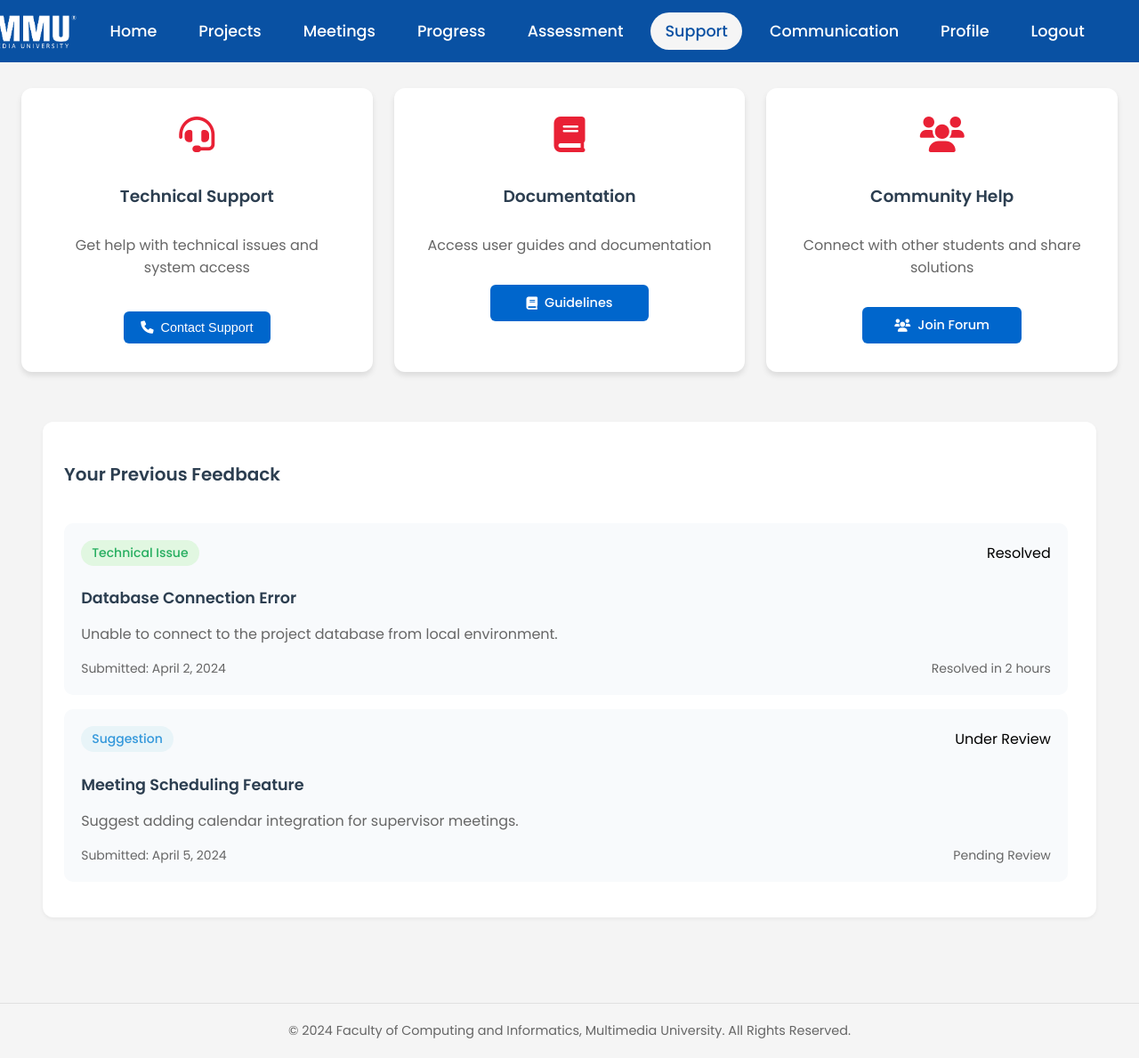
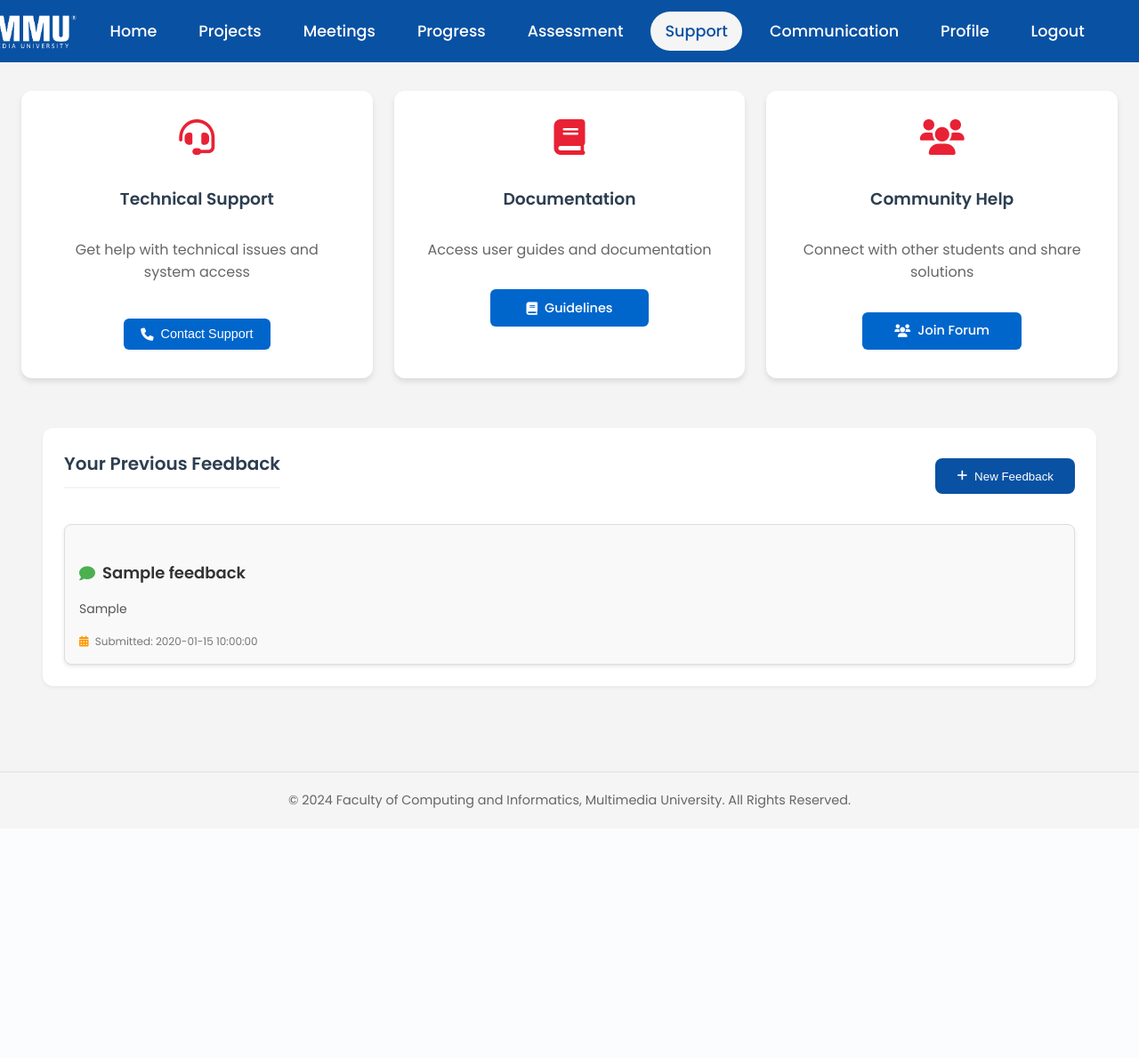
Before and after one commit to YongJinYit1214/final-year-project-management-system, a PHP site: page /pages/support/support-page.php in a window 1280 px wide. Shown: the whole page at 89% size. After the commit the page ends 908 px from the top, so only its background shows below. Run offline with PHP 8.4, Linux system fonts and the light colour scheme; the visitor is signed in with stand-in values (Sample User, id 1); tables that the repository leaves empty hold one stand-in row (values such as "Sample post").

Commit message:
feedback feature completed

```diff
--- a/auth/auth_handlers.php
+++ b/auth/auth_handlers.php
@@ -1,6 +1,7 @@
 <?php
 session_start();
 header('Content-Type: application/json');
+require_once "../db_connection.php";
 
 try {
     require_once __DIR__ . '/../db_connection.php';
@@ -32,7 +33,7 @@ try {
 }
 
 function handleRegistration($data) {
-    global $conn;
+    $conn = OpenCon();
 
     try {
         // Check for required fields
@@ -103,7 +104,7 @@ function handleRegistration($data) {
 }
 
 function handleLogin($data) {
-    global $conn;
+    $conn = OpenCon();
 
     try {
         if (!$conn) {
--- /dev/null
+++ b/components/form/feedback-form.css
@@ -0,0 +1,150 @@
+/* General Styling */
+body {
+    font-family: Arial, sans-serif;
+    margin: 0;
+    padding: 0;
+    background-color: #f4f4f9;
+    color: #333;
+    line-height: 1.6;
+}
+
+/* Modal Overlay */
+.modal {
+    display: none; /* Hidden by default */
+    position: fixed;
+    z-index: 1000; /* Ensures it appears above all other content */
+    left: 0;
+    top: 0;
+    width: 100%;
+    height: 100%;
+    overflow: auto;
+    background: rgba(0, 0, 0, 0.7); /* Semi-transparent overlay */
+}
+
+/* Modal Content */
+.modal-content {
+    background: #fff;
+    margin: 5% auto;
+    padding: 20px;
+    border-radius: 8px;
+    width: 50%;
+    max-width: 600px;
+    box-shadow: 0 4px 10px rgba(0, 0, 0, 0.2);
+    position: relative;
+    animation: slide-in 0.3s ease-out;
+}
+
+/* Close Button */
+.close-btn {
+    position: absolute;
+    top: 10px;
+    right: 15px;
+    font-size: 1.5rem;
+    font-weight: bold;
+    color: #555;
+    cursor: pointer;
+}
+
+.close-btn:hover {
+    color: #000;
+}
+
+/* Panel Header */
+.panel-header h3 {
+    margin: 0;
+    font-size: 1.5rem;
+    color: #444;
+    border-bottom: 2px solid #f4f4f4;
+    padding-bottom: 10px;
+}
+
+/* Form Styles */
+.feedback-form {
+    display: flex;
+    flex-direction: column;
+    gap: 15px;
+}
+
+.feedback-form .form-group {
+    display: flex;
+    flex-direction: column;
+}
+
+.feedback-form label {
+    font-weight: bold;
+    margin-bottom: 5px;
+}
+
+.feedback-form input,
+.feedback-form select,
+.feedback-form textarea {
+    padding: 10px;
+    font-size: 1rem;
+    border: 1px solid #ddd;
+    border-radius: 5px;
+    width: 100%;
+    box-sizing: border-box;
+    transition: border-color 0.2s ease;
+}
+
+.feedback-form input:focus,
+.feedback-form select:focus,
+.feedback-form textarea:focus {
+    border-color: #007BFF;
+    outline: none;
+}
+
+/* File Input */
+.feedback-form input[type="file"] {
+    border: none;
+    padding: 0;
+}
+
+.feedback-form small {
+    font-size: 0.9rem;
+    color: #777;
+}
+
+/* Submit Button */
+.submit-btn {
+    background: #007BFF;
+    color: #fff;
+    border: none;
+    border-radius: 5px;
+    padding: 10px;
+    font-size: 1rem;
+    cursor: pointer;
+    transition: background 0.3s ease;
+}
+
+.submit-btn:hover {
+    background: #0056b3;
+}
+
+/* Open Modal Button */
+.open-modal-btn {
+    padding: 10px 15px;
+    font-size: 1rem;
+    color: #fff;
+    background: #28a745;
+    border: none;
+    border-radius: 5px;
+    cursor: pointer;
+    transition: background 0.3s ease;
+}
+
+.open-modal-btn:hover {
+    background: #218838;
+}
+
+/* Animations */
+@keyframes slide-in {
+    from {
+        transform: translateY(-50px);
+        opacity: 0;
+    }
+    to {
+        transform: translateY(0);
+        opacity: 1;
+    }
+}
--- a/components/form/feedback-form.php
+++ b/components/form/feedback-form.php
@@ -1,41 +1,60 @@
-<!-- Feedback Form -->
-<div class="action-panel">
+<?php
+require_once "../../db_connection.php";
+
+if ($_SERVER['REQUEST_METHOD'] === 'POST') {
+    $title = $_POST['title'];
+    $feedback = $_POST['feedback'];
+    addFeedback($title, $feedback);
+    header("Location: /fyp-system/pages/support/support-page.php");
+}
+
+function addFeedback($title, $feedback) {
+    require_once '../../db_connection.php';
+    $conn = OpenCon();
+    session_start();
+
+    $user_id = $_SESSION['user_id']; // Assuming user_id is stored in the session
+
+    // Use a prepared statement
+    $stmt = $conn->prepare("INSERT INTO feedbacks (user_id, title, feedback) VALUES (?, ?, ?)");
+    $stmt->bind_param("iss", $user_id, $title, $feedback);
+
+    if ($stmt->execute()) {
+        echo "Feedback added successfully!";
+    } else {
+        echo "Error: " . $stmt->error;
+    }
+
+    $stmt->close();
+    CloseCon($conn);
+}
+?>
+
+<!DOCTYPE html>
+<html>
+    <head>
+        <link rel="stylesheet" href="/fyp-system/components/form/feedback-form.css">
+    </head>
+    <body>
+        <!-- Modal Container -->
+        <div id="feedbackModal" class="modal">
+            <div class="modal-content">
+                <span class="close-btn">&times;</span>
                 <div class="panel-header">
                     <h3>Submit Feedback</h3>
                 </div>
-    <form id="feedbackForm" class="feedback-form">
+                <form id="feedbackForm" class="feedback-form" method="post" action="">
                     <div class="form-group">
-            <label for="feedbackType">Type of Feedback</label>
-            <select id="feedbackType" required>
-                <option value="">Select type...</option>
-                <option value="technical">Technical Support</option>
-                <option value="system">System Issues</option>
-                <option value="suggestion">Suggestions</option>
-                <option value="other">Other</option>
-            </select>
+                        <label for="title">Subject</label>
+                        <input type="text" id="title" name="title" required placeholder="Brief description of the issue">
                     </div>
                     <div class="form-group">
-            <label for="feedbackSubject">Subject</label>
-            <input type="text" id="feedbackSubject" required placeholder="Brief description of the issue">
-        </div>
-        <div class="form-group">
-            <label for="feedbackDescription">Description</label>
-            <textarea id="feedbackDescription" rows="4" required placeholder="Please provide detailed information..."></textarea>
-        </div>
-        <div class="form-group">
-            <label for="feedbackPriority">Priority</label>
-            <select id="feedbackPriority" required>
-                <option value="low">Low</option>
-                <option value="medium">Medium</option>
-                <option value="high">High</option>
-                <option value="urgent">Urgent</option>
-            </select>
-        </div>
-        <div class="form-group">
-            <label for="attachments">Attachments (optional)</label>
-            <input type="file" id="attachments" multiple>
-            <small>You can attach screenshots or relevant files</small>
+                        <label for="feedback">Description</label>
+                        <textarea id="feedback" name="feedback" rows="4" required placeholder="Please provide detailed information..."></textarea>
                     </div>
                     <button type="submit" class="submit-btn">Submit Feedback</button>
                 </form>
             </div>
+        </div>
+    </body>
+</html>
--- a/db_connection.php
+++ b/db_connection.php
@@ -1,4 +1,5 @@
 <?php
+function OpenCon() {
     $servername = "localhost:3307";
     $username = "root";
     $password = "";
@@ -8,6 +9,13 @@ $conn = new mysqli($servername, $username, $password, $dbname);
 
     if ($conn->connect_error) {
         die("Connection failed: " . $conn->connect_error);
+    }
+
+    return $conn;
+}
+
+function CloseCon($conn) {
+    $conn->close();
 }
 
 // Function to sanitize input data
--- /dev/null
+++ b/pages/support/fetch-feedback.php
@@ -0,0 +1,14 @@
+<?php
+require_once "../../db_connection.php";
+
+function getAllFeedbacks() {
+    $user_id = '';
+    $user_id = $_SESSION['user_id'];
+    $sql = "select title, feedback, created_at from feedbacks where user_id='$user_id'";
+    $conn = OpenCon();
+    $result = mysqli_query($conn, $sql);
+    CloseCon($conn);
+
+    return $result;
+}
+?>
--- a/pages/support/support-page.css
+++ b/pages/support/support-page.css
@@ -140,7 +140,7 @@ body {
 
 /* Buttons */
 .new-feedback-btn, .view-all-btn {
-    background: linear-gradient(45deg, var(--primary-color), var(--accent-color));
+    background: #0951a3;
     color: white;
     border: none;
     padding: 0.8rem 1.5rem;
@@ -157,63 +157,95 @@ body {
     box-shadow: 0 4px 12px rgba(37, 99, 235, 0.2);
 }
 
-/* Feedback Items */
 .feedback-list {
-    max-height: 500px;
-    overflow-y: auto;
-    padding-right: 0.5rem;
+    display: flex;
+    flex-direction: column;
+    gap: 1.5rem;
+    margin-top: 20px;
 }
 
 .feedback-item {
-    background: #f8fafc;
-    border-radius: 10px;
-    padding: 1.2rem;
-    margin-bottom: 1rem;
-    border-left: 4px solid var(--primary-color);
+    background-color: #f9f9f9;
+    border: 1px solid #ddd;
+    border-radius: 8px;
+    box-shadow: 0 2px 4px rgba(0, 0, 0, 0.1);
+    padding: 16px;
+    transition: transform 0.2s ease-in-out;
+}
+
+.feedback-item:hover {
+    transform: scale(1.02);
 }
 
 .feedback-header {
-    display: flex;
-    justify-content: space-between;
-    align-items: center;
-    margin-bottom: 0.8rem;
-}
-
-.feedback-type {
-    padding: 0.25rem 0.75rem;
-    border-radius: 20px;
-    font-size: 0.875rem;
-    font-weight: 500;
-}
-
-.feedback-type.technical {
-    background: #e1f7e1;
-    color: #27ae60;
-}
-
-.feedback-type.suggestion {
-    background: #e8f4f8;
-    color: #3498db;
+    margin-bottom: 12px;
 }
 
 .feedback-subject {
-    font-size: 1.1rem;
-    color: #2c3e50;
-    margin-bottom: 0.5rem;
+    font-size: 18px;
+    font-weight: bold;
+    color: #333;
+    margin-bottom: 8px;
+    display: flex;
+    align-items: center;
+    gap: 8px;
+}
+
+.feedback-subject i {
+    color: #4caf50;
 }
 
 .feedback-description {
-    color: #666;
-    margin-bottom: 1rem;
-    line-height: 1.5;
+    font-size: 14px;
+    color: #555;
+    margin-bottom: 16px;
+    line-height: 1.6;
 }
 
 .feedback-footer {
     display: flex;
     justify-content: space-between;
-    color: #666;
-    font-size: 0.875rem;
+    align-items: center;
+    font-size: 12px;
+    color: #777;
 }
+
+.feedback-footer i {
+    color: #ff9800;
+    margin-right: 4px;
+}
+
+.feedback-actions {
+    display: flex;
+    gap: 8px;
+}
+
+.feedback-actions button {
+    background: #007bff;
+    color: white;
+    border: none;
+    border-radius: 4px;
+    padding: 8px 12px;
+    font-size: 12px;
+    cursor: pointer;
+    display: flex;
+    align-items: center;
+    gap: 4px;
+    transition: background-color 0.2s;
+}
+
+.feedback-actions button:hover {
+    background-color: #0056b3;
+}
+
+.feedback-actions .delete-btn {
+    background-color: #f44336;
+}
+
+.feedback-actions .delete-btn:hover {
+    background-color: #d32f2f;
+}
+
 
 /* FAQ Styles */
 .faq-list {
--- a/pages/support/support-page.php
+++ b/pages/support/support-page.php
@@ -1,6 +1,8 @@
 <?php
 require_once '../../auth/auth_check.php';
 require_once '../../components/navbar.php';
+require_once '../../components/form/feedback-form.php';
+require_once "./fetch-feedback.php";
 ?>
 <!DOCTYPE html>
 <html lang="en">
@@ -46,37 +48,27 @@ require_once '../../components/navbar.php';
         <div class="action-panel">
             <div class="panel-header">
                 <h3>Your Previous Feedback</h3>
-                <button class="new-feedback-btn">
+                <button class="new-feedback-btn" id="newFeedbackBtn">
                     <i class="fas fa-plus"></i> New Feedback
                 </button>
             </div>
             <div class="feedback-list">
-                <div class="feedback-item">
-                    <div class="feedback-header">
-                        <span class="feedback-type technical">Technical Issue</span>
-                        <span class="feedback-status">Resolved</span>
-                    </div>
-                    <h4 class="feedback-subject">Database Connection Error</h4>
-                    <p class="feedback-description">Unable to connect to the project database from local environment.</p>
-                    <div class="feedback-footer">
-                        <span class="feedback-date">Submitted: April 2, 2024</span>
-                        <span class="resolution-time">Resolved in 2 hours</span>
-                    </div>
-                </div>
+                <?php
+                    $result = getAllFeedbacks();
+                    while ($row = $result->fetch_assoc()) {
+                        echo "<div class='feedback-item'>";
+                        echo "<div class='feedback-header'>";
+                        echo "<h4 class='feedback-subject'><i class='fas fa-comment'></i> ".$row['title']."</h4>";
+                        echo "<p class='feedback-description'>".$row['feedback']."</p>";
+                        echo "</div>";
+                        echo "<div class='feedback-footer'>";
+                        echo "<span class='feedback-date'><i class='fas fa-calendar-alt'></i> Submitted: ".$row['created_at']."</span>";
+                        echo "</div>";
+                        echo "</div>";
+                    }
+                ?>
+            </div>
 
-                <div class="feedback-item">
-                    <div class="feedback-header">
-                        <span class="feedback-type suggestion">Suggestion</span>
-                        <span class="feedback-status">Under Review</span>
-                    </div>
-                    <h4 class="feedback-subject">Meeting Scheduling Feature</h4>
-                    <p class="feedback-description">Suggest adding calendar integration for supervisor meetings.</p>
-                    <div class="feedback-footer">
-                        <span class="feedback-date">Submitted: April 5, 2024</span>
-                        <span class="pending">Pending Review</span>
-                    </div>
-                </div>
-            </div>
         </div>
     </div>
 </div>
@@ -85,5 +77,30 @@ require_once '../../components/navbar.php';
     <p>&copy; 2024 Faculty of Computing and Informatics, Multimedia University. All Rights Reserved.</p>
 </footer>
 
+<script>
+// Get the modal, open button, and close button
+const feedbackModal = document.getElementById("feedbackModal");
+const openModalBtn = document.getElementById("newFeedbackBtn");
+const closeBtn = document.querySelector(".close-btn");
+
+// Show the modal
+openModalBtn.addEventListener("click", () => {
+    feedbackModal.style.display = "block";
+});
+
+// Hide the modal when the close button is clicked
+closeBtn.addEventListener("click", () => {
+    feedbackModal.style.display = "none";
+});
+
+// Hide the modal when clicking outside the modal content
+window.addEventListener("click", (event) => {
+    if (event.target === feedbackModal) {
+        feedbackModal.style.display = "none";
+    }
+});
+
+</script>
+
 </body>
 </html>
```
Also changed, not shown: other parts of pages/support/support-page.css (+37 -0 lines), database.sql (+20 -24 lines). Lines whose indentation alone changed are shown as unchanged.
